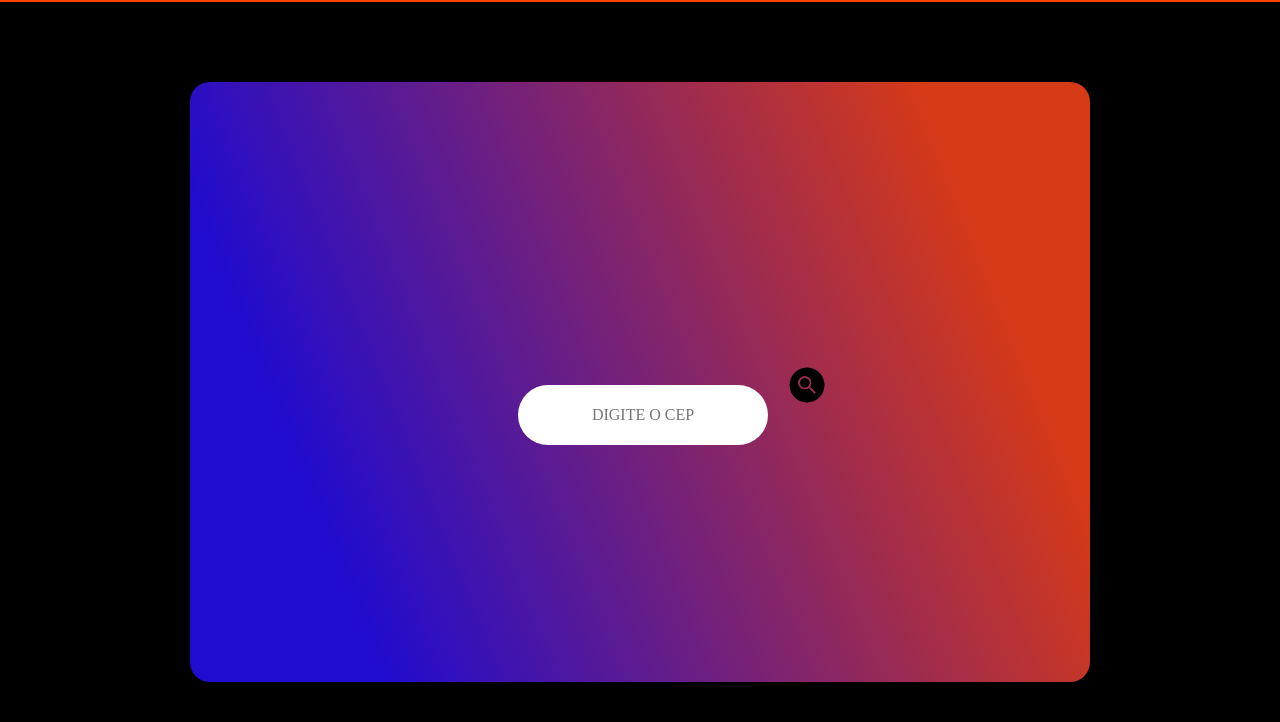
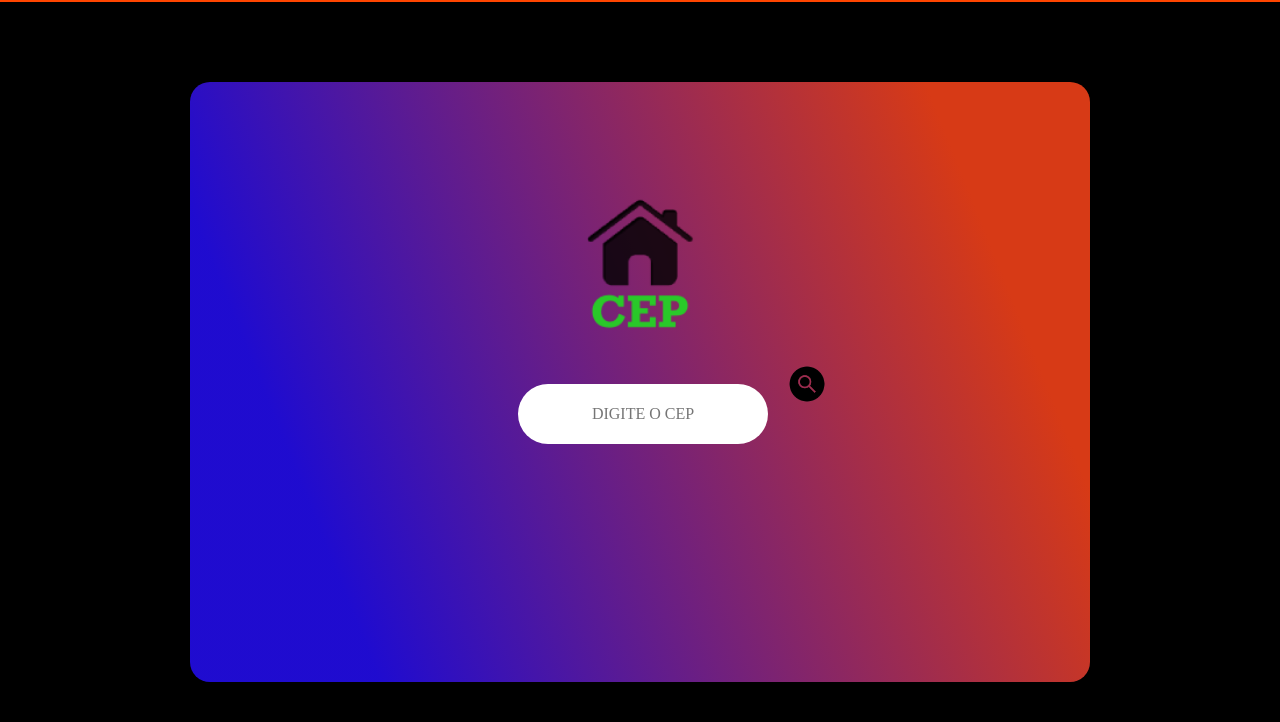
Before and after one commit to LucasDCR2/desafio-VIACEP, a PHP site: page / in a window 1280 px wide. Shown: the part 124-846 px from the top of the page. Run offline with PHP 8.4, Linux system fonts and the light colour scheme.

Commit message:
DesafioDois

```diff
--- a/index.php
+++ b/index.php
@@ -25,9 +25,10 @@
   <section>
     <div class="divisao">
       <div class="input">
+      <img class="imgPrincipal" src="imgPrincipal.png">
         <form action="." method="post" id="form">
           <label for="cep"></label>
-          <input class="digitarCep" type="text" id="cep" name="cep" size="8" maxlength="8" placeholder="DIGITE O CEP" value="<?php echo $address->cep ?? '' ?>" oninput="this.value = this.value.replace(/[^0-9]/g, '');">
+          <input class="digitarCep" type="text" id="cep" name="cep" size="9" maxlength="9" placeholder="DIGITE O CEP" value="<?php echo $address->cep ?? '' ?>" oninput="this.value = this.value.replace(/[^0-9,-]/g, '');">
           <button class="submit" type="submit" name="btn-buscar"><img class="iconeLupa" src="Lupa.png"></button>
           <?php
           if (isset($_POST['btn-buscar'])) {
--- a/style.css
+++ b/style.css
@@ -70,9 +70,16 @@ body {
 
 .input {
     display: flex;
+    flex-direction: column;
     justify-content: center;
     margin-top: 30px;
     align-items: center;
+  }
+
+  .imgPrincipal {
+    width: 100%;
+    height: 100%;
+    margin-top: -170px;
   }
 
   .digitarCep {
```
Also changed, not shown: imgPrincipal.png (added).
